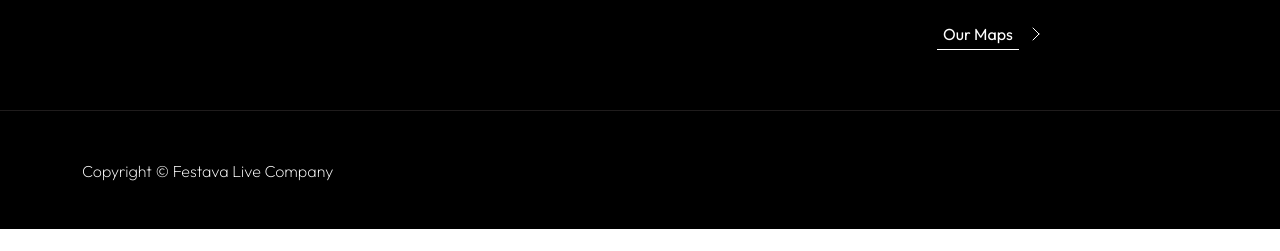
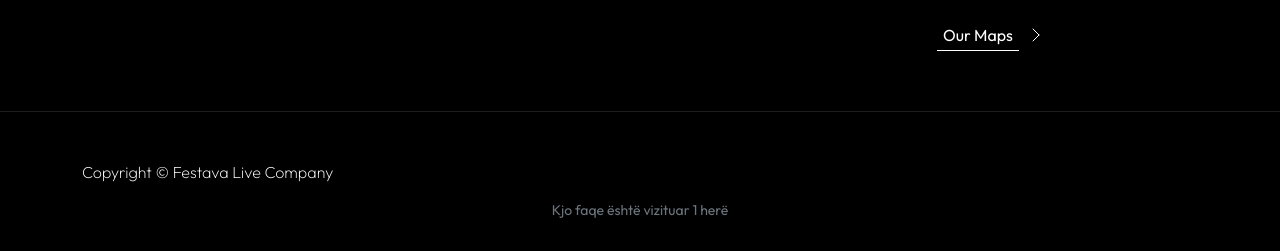
Before and after one commit to engjiosmani/UEB25_Gr11, a PHP site: page / in a window 1280 px wide. Shown: the part 5644-5895 px from the top of the page. Before the commit the page ends 5873 px from the top, so only its background shows below. Run offline with PHP 8.4, Linux system fonts and the light colour scheme.

Commit message:
Cookies dhe Session

```diff
--- a/error_handler.php
+++ b/error_handler.php
@@ -1,6 +1,6 @@
 <?php
 
-function error_handler($errno, $errstr, $errfile, $errline, $errcontext) {
+function error_handler($errno, $errstr, $errfile, $errline ) {
     $gabimet = [
         E_ERROR             => "Gabim fatal (E_ERROR)",
         E_WARNING           => "Vërejtje (E_WARNING)",
--- a/index.php
+++ b/index.php
@@ -1,7 +1,25 @@
 <?php
 require_once 'db_conn.php';
 require_once 'error_handler.php';
-session_start();
+if (session_status() === PHP_SESSION_NONE) {
+    session_start();
+}
+
+// Numërimi i vizitave me SESSION
+if (!isset($_SESSION['visit_count'])) {
+    $_SESSION['visit_count'] = 1;
+} else {
+    $_SESSION['visit_count']++;
+}
+
+// Ndryshimi i temës përmes COOKIE
+if (isset($_POST['theme_toggle'])) {
+    $theme = (isset($_COOKIE['theme']) && $_COOKIE['theme'] === 'dark') ? 'light' : 'dark';
+    setcookie('theme', $theme, time() + (86400 * 30), "/");
+    header("Refresh:0");
+    exit();
+}
+$theme = $_COOKIE['theme'] ?? 'light';
 
 $sort_preference = 'default';
 function set_sort_preference() {
@@ -80,7 +98,12 @@ if ($_SERVER["REQUEST_METHOD"] == "POST" && isset($_POST["contact-message"])) {
     <link href="css/bootstrap-icons.css" rel="stylesheet">
 
     <link href="css/templatemo-festava-live.css" rel="stylesheet">
-
+<style>
+<?php if ($theme === 'dark'): ?>
+    body { background-color: #222; color: #fff; }
+    .section-padding, .hero-section { background-color: #333 !important; }
+<?php endif; ?>
+</style>
 
 </head>
 
@@ -96,11 +119,19 @@ if ($_SERVER["REQUEST_METHOD"] == "POST" && isset($_POST["contact-message"])) {
                         <p class="d-flex mb-0 align-items-center">
                             <strong class="text-dark">Welcome to Music Festival 2023</strong>
                         </p>
-
+        <form method="post" class="ms-auto me-3">
+    <button type="submit" name="theme_toggle" class="btn btn-sm btn-outline-secondary">
+        <i class="bi <?= ($theme === 'dark' ? 'bi-sun' : 'bi-moon') ?>"></i>
+    </button>
+</form>
 
                        <?php if (isset($_SESSION['fullname'])): ?>
     <div class="ms-auto d-flex align-items-center">
         <span class="text-dark me-2">Hello, <?php echo $_SESSION['fullname']; ?></span>
+<?php if (isset($_COOKIE['user_email'])): ?>
+
+<?php endif; ?>
+
         <a href="logout.php" class="text-danger text-decoration-none fw-bold">Logout</a>
     </div>
 <?php else: ?>
@@ -802,7 +833,9 @@ if ($_SERVER["REQUEST_METHOD"] == "POST" && isset($_POST["contact-message"])) {
                 </div>
             </div>
         </div>
-
+         <div class="text-center small text-muted">
+    Kjo faqe është vizituar <?= $_SESSION['visit_count'] ?> herë
+</div>
     </footer>
 
     <!-- JAVASCRIPT FILES -->
@@ -819,6 +852,21 @@ if ($_SERVER["REQUEST_METHOD"] == "POST" && isset($_POST["contact-message"])) {
         }
     </script>
 
+<?php
+ if (session_status() === PHP_SESSION_NONE) {
+    session_start();
+}
+
+if (isset($_SESSION['last_order'])) {
+    echo "<div class='alert alert-success text-center'>";
+echo "Porosia e fundit: " . $_SESSION['last_order']['quantity'] . " x " . $_SESSION['last_order']['type'] . " për $" . $_SESSION['last_order']['total'];
+    echo "</div>";
+}
+if (isset($_COOKIE['last_ticket'])) {
+    echo "<div class='alert alert-info text-center'>";
+    echo "Bileta e fundit e porositur ishte: " . htmlspecialchars($_COOKIE['last_ticket']);
+    echo "</div>";
+} ?>
 </body>
 
 </html>
--- a/login.php
+++ b/login.php
@@ -31,6 +31,7 @@ if ($_SERVER["REQUEST_METHOD"] == "POST") {
             $fullname = $row['fullname'];
             $dob = $row['dob'];
             $role = $row['role'];
+           setcookie('user_email', $email, time() + (86400 * 7), "/"); // kujton përdoruesin për 1 javë
 
 
            if ($role === 'admin') {
--- a/register.php
+++ b/register.php
@@ -86,6 +86,8 @@ if ($_SERVER["REQUEST_METHOD"] == "POST") {
         $stmt->bind_param("ssssss", $name, $email, $hashedPassword, $dob, $phone, $role);
 
         if ($stmt->execute()) {
+          setcookie('new_user', '1', time() + (86400 * 1), "/");
+
             ob_start();
             $user->displayInfo();
             $output = ob_get_clean();
```
Also changed, not shown: admin_dashboard.php (+12 -2 lines), ticket_process.php (+12 -0 lines).
